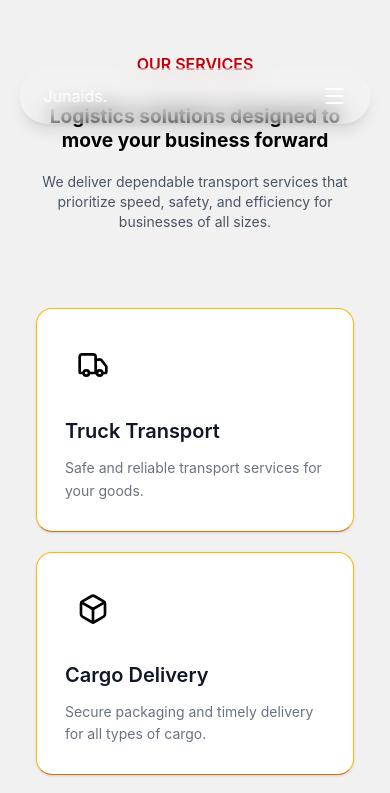
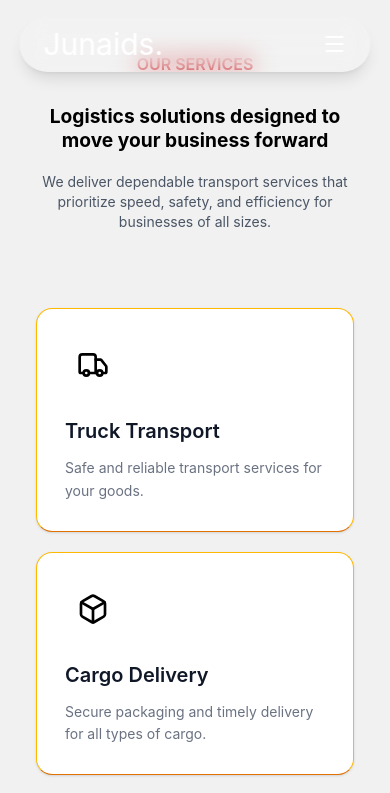
Before and after one commit to Junaid0023/junaids-transport, a React (Vite) app: page /Service in a window 390 px wide. Shown: the top 793 px of the page. Built offline with nearby package versions, Linux system fonts and the light colour scheme.

Commit message:
navbar fixed postion adjustment

```diff
--- a/src/components/Navbar.jsx
+++ b/src/components/Navbar.jsx
@@ -7,11 +7,11 @@ const Navbar = () => {
 
   const [isOpen, setIsOpen] = useState(false)
   return (
-    <nav className='absolute top-4 left-1/2 -translate-x-1/2 z-50 w-[90%] md:w-[85%] text-white'>
+    <nav className=' fixed top-4 left-1/2 -translate-x-1/2 z-50 w-[90%] md:w-[85%] text-white'>
       <div className='bg-white/10 backdrop-blur-md rounded-full px-6 py-3 shadow-lg'>
         <div className='flex items-center justify-between h-8 md:h-15'>
           {/* Logo */}
-          <div className='md:text-3xl'>
+          <div className='text-3xl'>
             <Link to="/">
               <h3>Junaids.</h3>
             </Link>
@@ -35,7 +35,7 @@ const Navbar = () => {
 
       {/* mobile menu */}
       {isOpen && (
-        <div className='text-sm md:hidden mt-3 bg-white/10 backdrop-blur-md text-white rounded-2xl shadow-lg'>
+        <div className='fixed text-sm md:hidden mt-3 bg-white/10 backdrop-blur-md text-white rounded-2xl shadow-lg'>
           <Link to="/" className='block p-4 text-center' onClick={() => setIsOpen(false)}>Home</Link>
           <Link to="/About" className='block p-4 text-center' onClick={() => setIsOpen(false)}>About</Link>
               <Link to="/Service" className='block p-4 text-center' onClick={() => setIsOpen(false)}>Services</Link>
```
